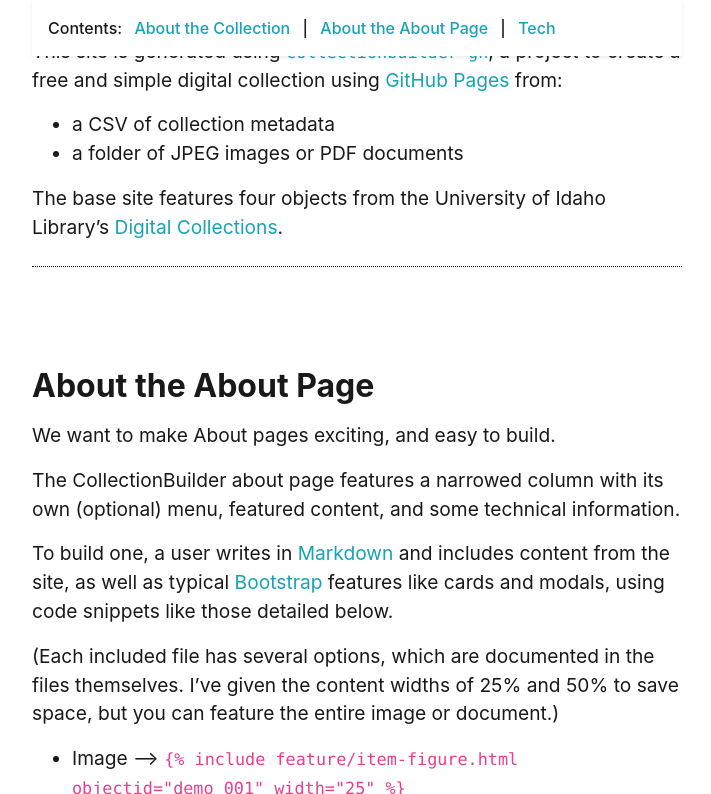
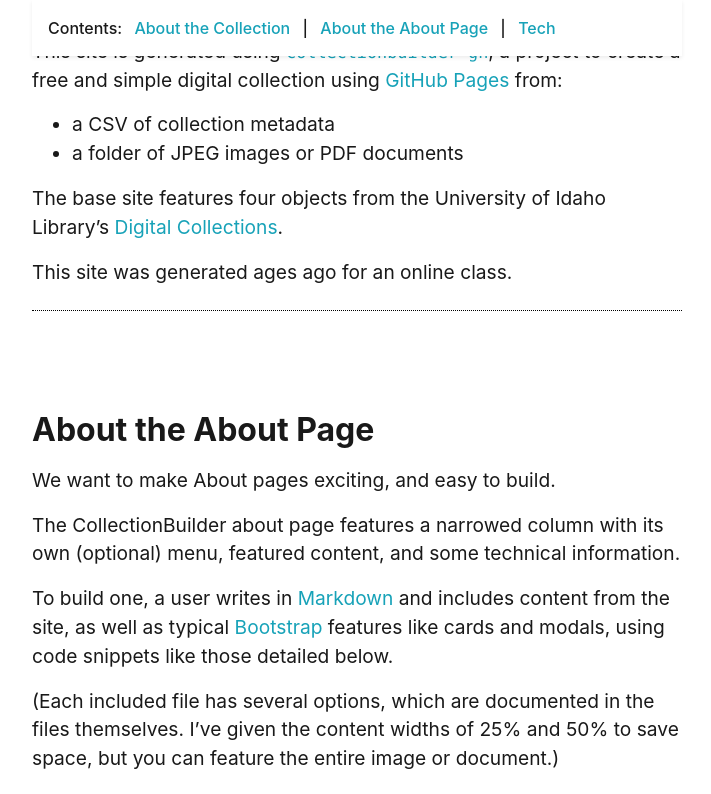
Before and after one commit to BuddyinKC/opencollections-kessel, a Jekyll site: the page built from pages/about.md, in a window 1280 px wide and 900 px high, scrolled down 631 px, cut to the strip 0-794 px from the top of the window. Shown: the whole strip, without its empty margins (283-994 px from the left). Built offline with Jekyll 4.4.1, drawn with Linux system fonts in a browser that asks for light colours.

Commit message:
Update about.md

```diff
--- a/pages/about.md
+++ b/pages/about.md
@@ -18,6 +18,8 @@
 - a folder of JPEG images or PDF documents
 
 The base site features four objects from the University of Idaho Library's [Digital Collections](https://www.lib.uidaho.edu/digital).
+
+This site was generated ages ago for an online class.
 
 ## About the About Page
 
```
